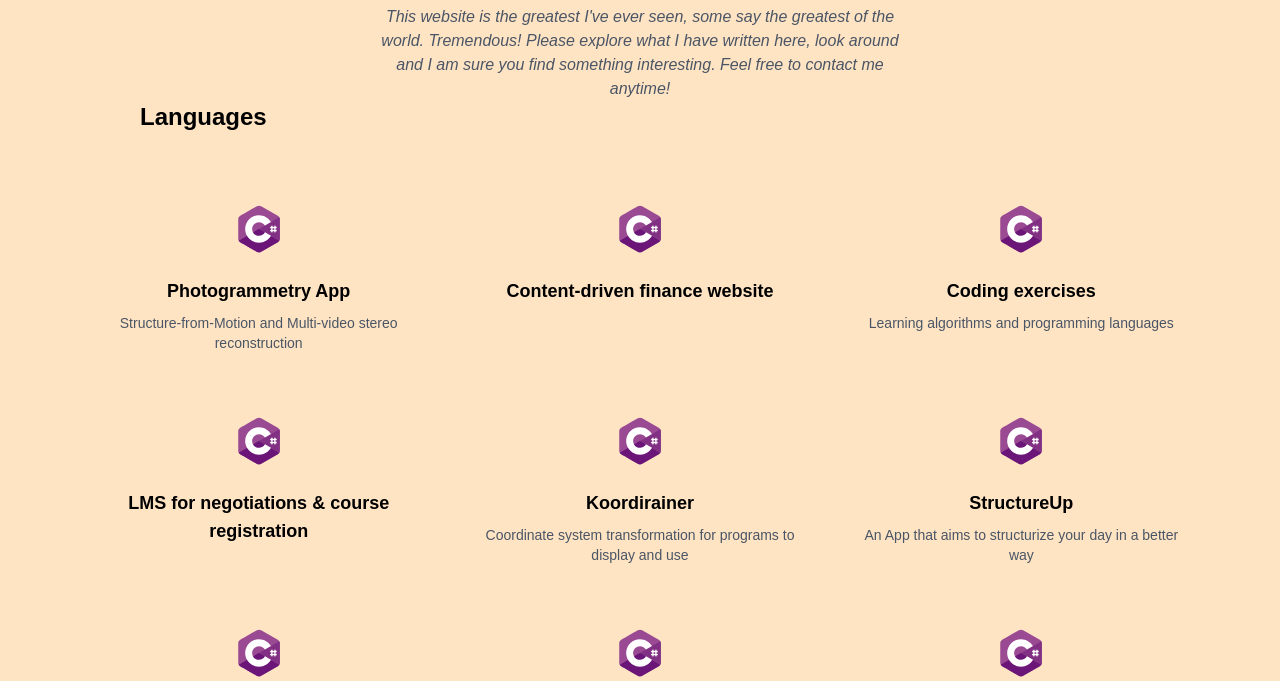
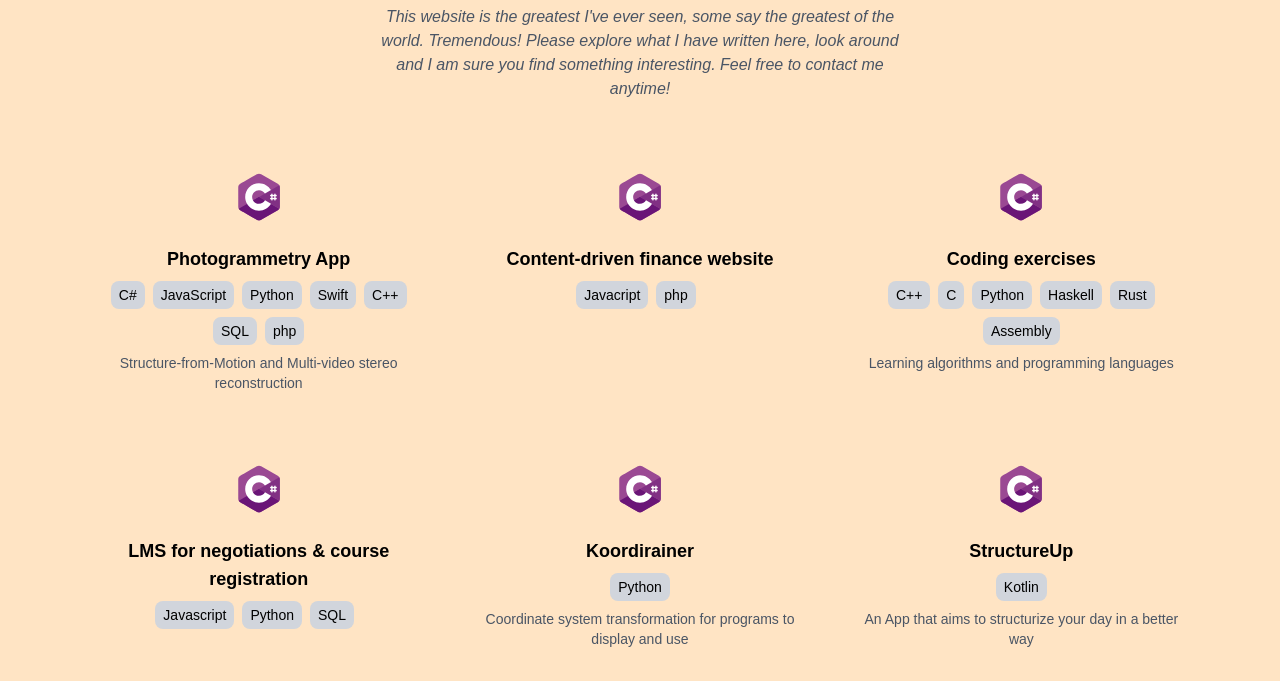
Before and after one commit to FrankNesling/webieat, an Astro site in the folder astro/: page / in a window 1280 px wide. Shown: the part 119-800 px from the top of the page. Built offline with nearby package versions, Linux system fonts and the light colour scheme; Astro itself is replaced by a stand-in of ours.

Commit message:
languages as little elements

```diff
--- a/astro/src/components/SkillItem.astro
+++ b/astro/src/components/SkillItem.astro
@@ -8,11 +8,16 @@ const logoSVGs = import.meta.glob<ImageMetadata>('../assets/*.svg', {
   import: 'default',
 });
 const logoSVG = logoSVGs[`../assets/CS.svg`];
-
 ---
 
 <div class="flex flex-col items-center text-center p-4">
     <div class={`w-16 h-16 rounded-full mb-4`} style={`background-image: url(${logoSVG.src})`}></div>
     <h3 class="text-lg font-semibold mb-2">{item.data.topic}</h3>
-    <p class="text-sm text-gray-600">{item.data.description}</p>
+     <div class="flex flex-wrap justify-center gap-2">
+      {item.data.languages.map((lang: string) => (
+        <div class="text-sm bg-gray-300 rounded-lg py-1 px-2">{lang}</div>
+      ))}
+    <p class="text-sm text-gray-600 mb-2">{item.data.description}</p>
+
+    </div>
 </div>
--- a/astro/src/components/SkillTopic.astro
+++ b/astro/src/components/SkillTopic.astro
@@ -10,7 +10,7 @@ const { skillTopic, items} = Astro.props as {
 ---
 
 <div>
-  <h2 class="ml-15 text-2xl font-bold mb-2">{skillTopic}</h2>
+  <h2 class="ml-15 text-2xl font-bold mb-2"></h2>
   <div class="grid grid-cols-1 sm:grid-cols-2 md:grid-cols-3 gap-6 my-12">
     {items.map(item => (
       <SkillItem item={item} />
--- a/astro/src/content/config.ts
+++ b/astro/src/content/config.ts
@@ -25,5 +25,6 @@ const skills = defineCollection({
 // Tools -> MS Entra, Clerk, D365, CMSes?, Wordpress, VS, VS Code, XCode, Eclipse, Postman, Insomnia
 
 // Tool "types" will be specified in the filter list of the index page, no other need
+// Tool types -> IDE, Authentication, Networking, Versioning, Hosting, Database, CRM, CMS, Project management, Automation, Webdevelopment
 
 export const collections = { skills };
--- a/astro/src/data/skills.json
+++ b/astro/src/data/skills.json
@@ -23,7 +23,7 @@
     "languages": ["Javacript", "php"],
     "frameworks": ["React"],
     "tags": ["Web", "DevOps", "Database"],
-    "tools": ["CRM D365", "GitLab", "MS Teams", "Visual Studio Code", "Postman", "Squidex CMS", "Magnolia CMS"]
+    "tools": ["D365", "GitLab", "MS Teams", "Visual Studio Code", "Postman", "Squidex", "Magnolia"]
   },
   {
     "id": 3,
@@ -49,7 +49,7 @@
     "languages": ["Javascript", "Python", "SQL"],
     "frameworks": ["Vite", "React", "NestJs", "PostgreSQL"],
     "tags": ["Web", "Database", "API", "Machine Learning / AI", "Computer Networks", "DevOps"],
-    "tools": ["Clerk", "NeonDB", "Azure", "Visual Studio", "GitHub", "MS Teams", "Insomnia", "Wordpress", "Webflow", "Notion", "Power Apps", "CRM D365", "Make.com"]
+    "tools": ["Clerk", "NeonDB", "Azure", "Visual Studio", "GitHub", "MS Teams", "Insomnia", "Wordpress", "Webflow", "Notion", "Power Apps", "D365", "Make.com"]
   },
   {
     "id": 5,
```
